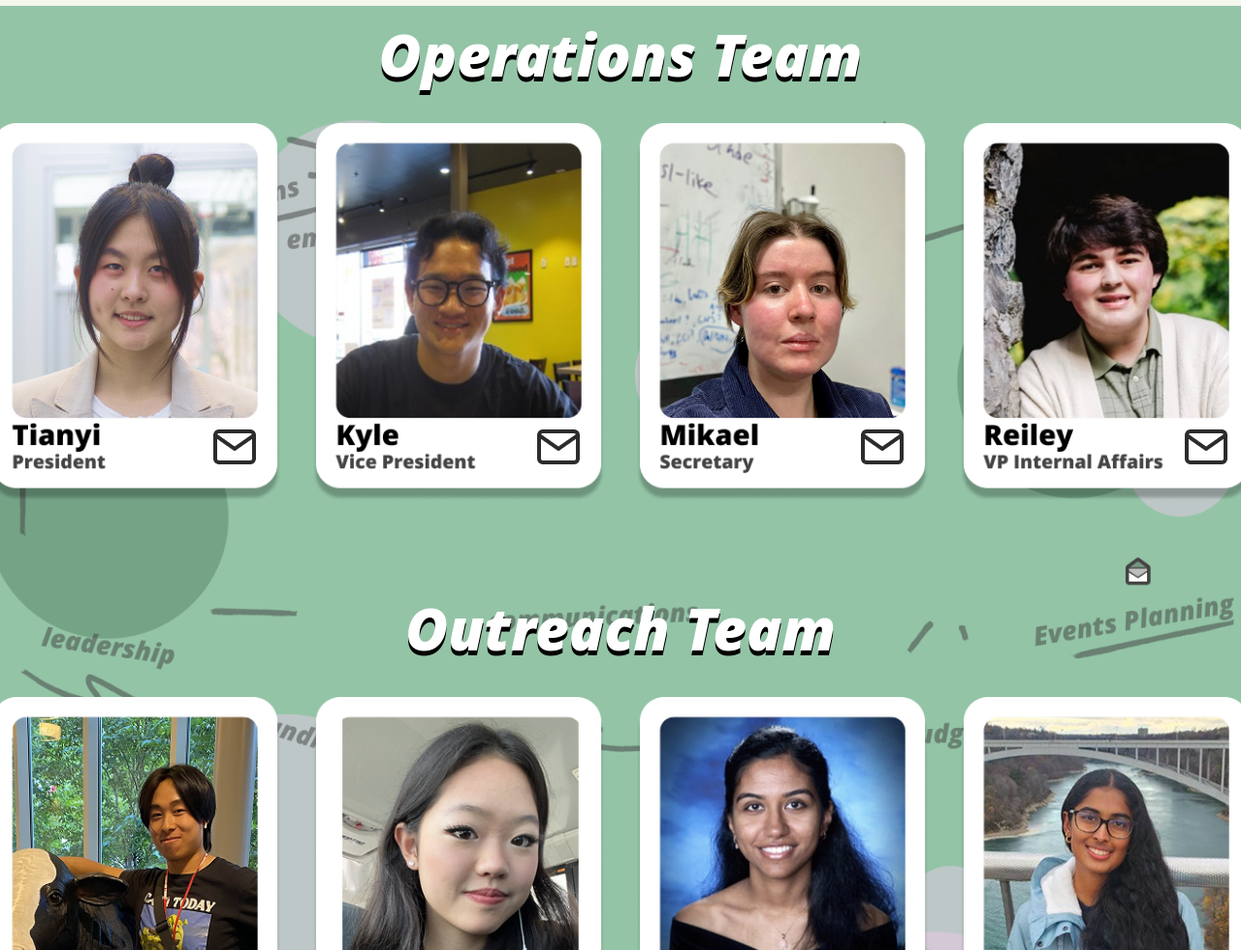
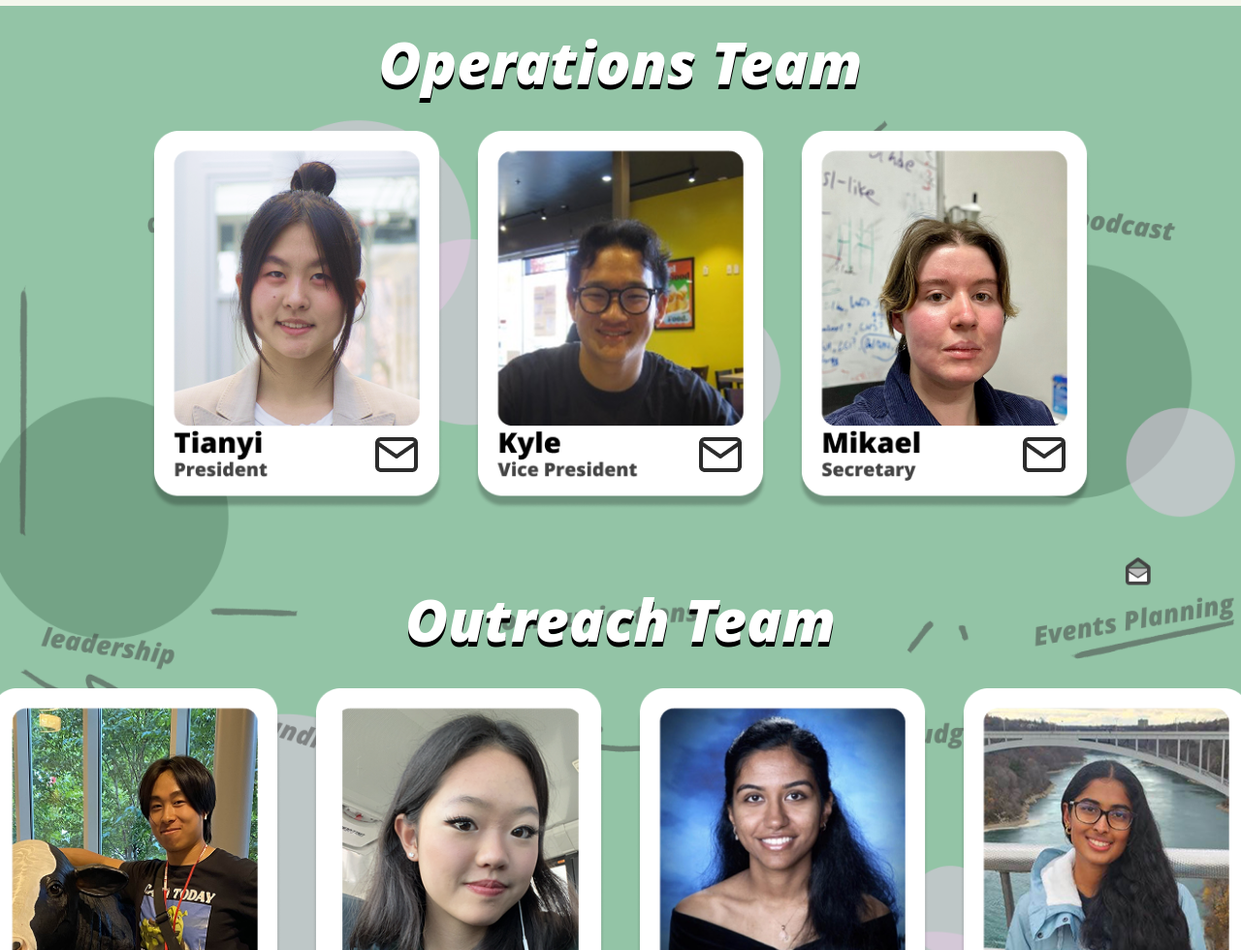
Before and after one commit to Sustainabytes/internal-website, a website: page public/team.html in a window 1280 px wide. Shown: the part 1820-2800 px from the top of the page at 97% size. Drawn offline with Linux system fonts and the light colour scheme.

Commit message:
Added emailing function and removed some former members.

```diff
--- a/public/stylesTeam.css
+++ b/public/stylesTeam.css
@@ -404,10 +404,17 @@ a:hover {
 }
 
 
+
+
+
+
+
+
+
 .images5Operations {
   padding-bottom: 5%;
   display: grid;
-  grid-template-columns: 1fr 1fr 1fr 1fr;
+  grid-template-columns: 1fr 1fr 1fr;
   gap: 2rem;
   margin: 0 0 20px 0;
 }
@@ -466,21 +473,6 @@ a:hover {
   transform:scale(1.1);
 }
 
-.container5Reiley {
-  position: relative;
-}
-
-.mail5Reiley {
-  position: absolute;
-  height: 1px;
-  z-index: 10;
-  top: 310px;
-  left: 230px;
-}
-
-.mail5Reiley img:hover{
-  transform:scale(1.1);
-}
 
 
 
@@ -657,26 +649,11 @@ a:hover {
 .images6Edu {
   padding-bottom: 6%;
   display: grid;
-  grid-template-columns: 1fr 1fr ;
+  grid-template-columns: 1fr;
   gap: 2rem;
   margin: 0 0 20px 0;
 }
 
-.container6Lisa {
-  position: relative;
-}
-
-.mail6Lisa {
-  position: absolute;
-  height: 1px;
-  z-index: 10;
-  top: 310px;
-  left: 230px;
-}
-
-.mail6Lisa img:hover{
-  transform:scale(1.1);
-}
 
 .container6Karen {
   position: relative;
@@ -687,7 +664,7 @@ a:hover {
   height: 1px;
   z-index: 10;
   top: 310px;
-  left: 230px;
+  left: 340px;
 }
 
 .mail6Karen img:hover{
--- a/public/team.html
+++ b/public/team.html
@@ -12,7 +12,7 @@
         <header>
             <div class="header">
 
-                <img src="assets\newLogo.webp" alt="logo" class="logo">
+                <img src="assets\Logo.png" alt="logo" class="logo">
 
 
                 <nav class="headingLeft">
@@ -115,23 +115,22 @@
             <div class="images5Operations">
                 <div class = "container5Tianyi">
                     <div class="headshot"><img src="assets/teamAssets/teamTianyi.png" alt=""></div>
-                    <div class="mail5Tianyi"><img src="assets/teamAssets/Mail.png" alt=""></div>
+                    <div class="mail5Tianyi"><a href="mailto:tc757@cornell.edu">
+                            <img src="assets/teamAssets/Mail.png" alt=""></a></div>
                 </div>
 
                 <div class = "container5Kyle">
                     <div class="headshot"><img src="assets/teamAssets/teamKyle.png" alt=""></div>
-                    <div class="mail5Kyle"><img src="assets/teamAssets/Mail.png" alt=""></div>
+                    <div class="mail5Kyle"><a href="mailto:ksc224@cornell.edu">
+                            <img src="assets/teamAssets/Mail.png" alt=""></a></div>
                 </div>
 
                 <div class = "container5Mikael">
                     <div class="headshot"><img src="assets/teamAssets/teamMikael.png" alt=""></div>
-                    <div class="mail5Mikael"><img src="assets/teamAssets/Mail.png" alt=""></div>
+                    <div class="mail5Mikael"><a href="mailto:mm3446@cornell.edu">
+                            <img src="assets/teamAssets/Mail.png" alt=""></a></div>
                 </div>
 
-                <div class = "container5Reiley">
-                    <div class="headshot"><img src="assets/teamAssets/teamReiley.png" alt=""></div>
-                    <div class="mail5Reiley"><img src="assets/teamAssets/Mail.png" alt=""></div>
-                </div>
 
             </div>
 
@@ -151,22 +150,26 @@
                     <div class="images5Outreach">
                     <div class = "container5Jerry">
                         <div class="headshot"><img src="assets/teamAssets/teamJerry.png" alt=""></div>
-                        <div class="mail5Jerry"><img src="assets/teamAssets/Mail.png" alt=""></div>
+                        <div class="mail5Jerry"><a href="mailto:jc3689@cornell.edu">
+                            <img src="assets/teamAssets/Mail.png" alt=""></a></div>
                     </div>
 
                     <div class = "container5Kalia">
                         <div class="headshot"><img src="assets/teamAssets/teamKalia.png" alt=""></div>
-                        <div class="mail5Kalia"><img src="assets/teamAssets/Mail.png" alt=""></div>
+                        <div class="mail5Kalia"><a href="mailto:kc2274@cornell.edu">
+                            <img src="assets/teamAssets/Mail.png" alt=""></a></div>
                     </div>
 
                     <div class = "container5Kaavya">
                         <div class="headshot"><img src="assets/teamAssets/teamKaavya.png" alt=""></div>
-                        <div class="mail5Kaavya"><img src="assets/teamAssets/Mail.png" alt=""></div>
+                        <div class="mail5Kaavya"><a href="mailto:kp627@cornell.edu">
+                            <img src="assets/teamAssets/Mail.png" alt=""></a></div>
                     </div>
 
                     <div class = "container5Aish">
                         <div class="headshot"><img src="assets/teamAssets/teamAish.png" alt=""></div>
-                        <div class="mail5Aish"><img src="assets/teamAssets/Mail.png" alt=""></div>
+                        <div class="mail5Aish"><a href="mailto:am3369@cornell.edu">
+                            <img src="assets/teamAssets/Mail.png" alt=""></a></div>
                     </div>
                   </div>
                 </div>
@@ -182,15 +185,18 @@
             <div class="images6WebDev">
                 <div class = "container6Connie">
                         <div class="headshot"><img src="assets/teamAssets/teamConnie.png" alt=""></div>
-                        <div class="mail6Connie"><img src="assets/teamAssets/Mail.png" alt=""></div>
+                        <div class="mail6Connie"><a href="mailto:cl2736@cornell.edu">
+                            <img src="assets/teamAssets/Mail.png" alt=""></a></div>
                     </div>
                 <div class = "container6Winnie">
                         <div class="headshot"><img src="assets/teamAssets/teamWinnie.png" alt=""></div>
-                        <div class="mail6Winnie"><img src="assets/teamAssets/Mail.png" alt=""></div>
+                        <div class="mail6Winnie"><a href="mailto:wc679@cornell.edu">
+                            <img src="assets/teamAssets/Mail.png" alt=""></a></div>
                     </div>
                 <div class = "container6Cinnie">
                         <div class="headshot"><img src="assets/teamAssets/teamCinnie.png" alt=""></div>
-                        <div class="mail6Cinnie"><img src="assets/teamAssets/Mail.png" alt=""></div>
+                        <div class="mail6Cinnie"><a href="mailto:cl2728@cornell.edu">
+                            <img src="assets/teamAssets/Mail.png" alt=""></a></div>
                     </div>
 
             </div>
@@ -200,13 +206,11 @@
                         Education Team
                     </h1>
                     <div class="images6Edu">
-                    <div class = "container6Lisa">
-                        <div class="headshot"><img src="assets/teamAssets/teamLisa.png" alt=""></div>
-                        <div class="mail6Lisa"><img src="assets/teamAssets/Mail.png" alt=""></div>
-                    </div>
+
                     <div class = "container6Karen">
                         <div class="headshot"><img src="assets/teamAssets/teamKaren.png" alt=""></div>
-                        <div class="mail6Karen"><img src="assets/teamAssets/Mail.png" alt=""></div>
+                        <div class="mail6Karen"><a href="mailto:kc2275@cornell.edu">
+                            <img src="assets/teamAssets/Mail.png" alt=""></a></div>
                     </div>
 
                 </div>
```
Also changed, not shown: public/Education.html (+1 -1 lines), public/home.html (+1 -1 lines), public/index.html (+1 -1 lines), public/projects.html (+1 -1 lines), public/assets/Logo.png (added), public/assets/newLogo.webp (deleted).
